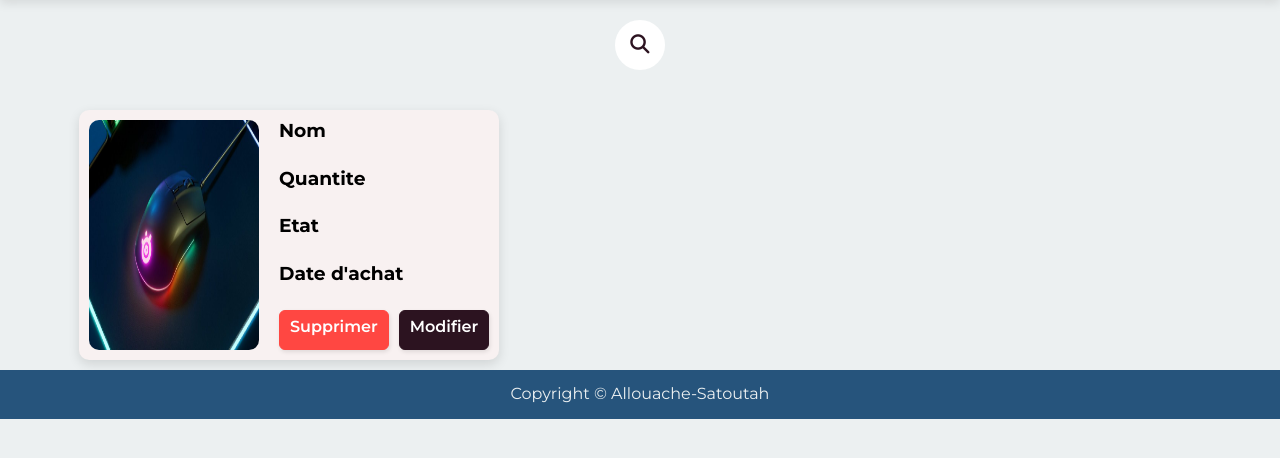
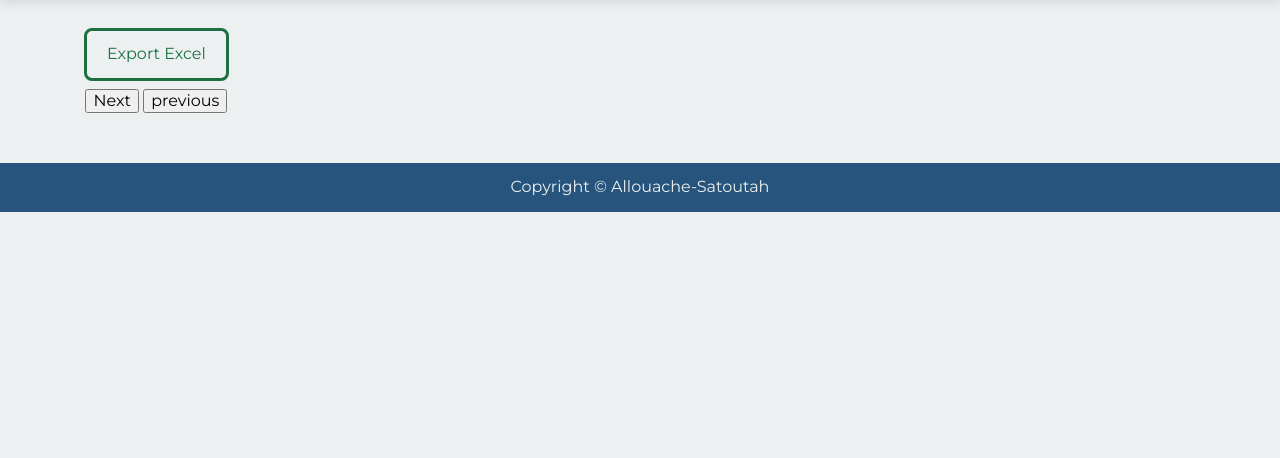
Before and after one commit to satoutahhaithem/manageIotProject, a PHP site: page /index2.php in a window 1280 px wide. Shown: the part 80-538 px from the top of the page. Run offline with PHP 8.4, Linux system fonts and the light colour scheme; the visitor is signed in with stand-in values (Sample User, id 1); data that the repository does not hold is empty.

Commit message:
next previous in affichage

```diff
--- a/action_date.php
+++ b/action_date.php
@@ -17,7 +17,7 @@ if (isset($_POST['query'])) {
       echo "
       <div class='box'>
       <div class='image'>
-        <img src='images/souris.jpg' alt='' />
+      <img src='./image/" . $row["image"] . "'/>
       </div>
       <div class='imformation'>
         <div class='nom'>
--- a/action_etat.php
+++ b/action_etat.php
@@ -17,7 +17,7 @@ if (isset($_POST['query1'])) {
       echo "
       <div class='box'>
       <div class='image'>
-        <img src='images/souris.jpg' alt='' />
+      <img src='./image/" . $row["image"] . "'/>
       </div>
       <div class='imformation'>
         <div class='nom'>
--- a/index.php
+++ b/index.php
@@ -22,6 +22,8 @@ $composants = $statement_get->fetchAll(PDO::FETCH_OBJ);
         <br />
         <form method="post" action="export.php" style="text-align:center;">
           <input type="submit" name="export" class="export" style="width: 100%;" value="Export Excel" />
+          <input type="button" id="next" value="Next">
+          <input type="button" id="previous" value="Previous">
         </form>
       </div>
     </div>
@@ -41,7 +43,7 @@ $composants = $statement_get->fetchAll(PDO::FETCH_OBJ);
     <!-- affichage du composants dans la page -->
     <div class="container boxes">
       <?php foreach ($composants as $composant) : ?>
-        <div class="box">
+        <div class="box" id="box">
           <div class="image">
             <img src="./image/<?php echo $composant->image; ?>">
           </div>
--- a/index2.php
+++ b/index2.php
@@ -1,119 +1,110 @@
 <?php
 include "config/db_connection.php";
 include "header.php";
-$message = "";
-if (isset($_POST["name"]) && isset($_POST["qte"]) && isset($_POST["etat"]) && isset($_POST["date"])) {
-  $nom = $_POST["name"];
-  $qte = $_POST["qte"];
-  $etat = $_POST["etat"];
-  $datee = $_POST["date"];
-  $sql_add = "INSERT INTO iot.composant(nom,quantite,etat,date_achat) VALUES(:nom,:qte,:etat,:datee)";
-  $statement_add = $connection->prepare($sql_add);
-  if ($statement_add->execute([':nom' => $nom, ':qte' => $qte, ':etat' => $etat, ':datee' => $datee])) {
-    $message = "data inserted successfuly";
-  };
+
+// Get all composants
+?>
+<!-- Content -->
+<?php if ($_SESSION["email"]) { ?>
+  <section class="content">
+    <script>
+      $(document).ready(function() {
+        var currentcount = 0;
+        var newcount = 6;
+        // Send Search Text to the server
+        $("#next").on("click", function() {
+          currentcount = newcount;
+          newcount += 6;
+          $("#boxes").load("get_tranche_next.php", {
+            currentcount: currentcount,
+            newcount: newcount
+          })
+
+        });
+        $("#previous").on("click", function() {
+          currentcount -= 6;
+          newcount -= 6;
+          if (currentcount < 0 || newcount) {
+            newcount = 6;
+            currentcount = 0;
+          }
+          $("#boxes").load("get_tranche_previous.php", {
+            currentcount: currentcount,
+            newcount: newcount
+          })
+
+        });
+
+
+      });
+    </script>
+    <!-- modal that contains add form -->
+    <?php
+    include "add.php";
+
+    ?>
+    <div class="export">
+      <div class="container">
+        <br />
+        <form method="post" action="export.php" style="text-align:center;">
+          <input type="submit" name="export" class="export" style="width: 100%;" value="Export Excel" />
+          <input type="button" value="Next" id="next">
+          <input type="button" value="previous" id="previous">
+        </form>
+      </div>
+    </div>
+    <div class="container">
+      <?php
+      if (!empty($valideMessage)) {
+        include "alert_fail.php";
+      }
+      if (!empty($message)) {
+        include "alert_success.php";
       }
 
-// Get all composants
-$sql_get_all = "SELECT * FROM iot.composant";
+      ?>
+
+
+    </div>
+    <!-- affichage du composants dans la page -->
+    <div class="container boxes" id="boxes">
+      <?php
+      $sql_get_all = "SELECT * FROM iot.composant LIMIT 6";
       $statement_get = $connection->prepare($sql_get_all);
       $statement_get->execute();
       $composants = $statement_get->fetchAll(PDO::FETCH_OBJ);
 
-?>
-<!-- Content -->
-<section class="content">
-  <!-- modal that contains add form -->
-  <div class="modale">
-    <!-- The Modal -->
-    <div id="myModal" class="modal">
-      <!-- Modal content -->
-      <div class="modal-content">
-        <div class="modal-header">
-          <span class="close">&times;</span>
-          <h2>Modal Header</h2>
-        </div>
-        <div class="modal-body">
-          <form action="index.php" method="post">
-            <label for="name">Nom de Composant</label>
-            <input type="text" id="name" name="name" placeholder="Entrer le nom du composant, ex:souris .." />
-
-            <label for="qte">Quantite</label>
-            <input type="text" id="qte" name="qte" placeholder="Specifier la quantite du composant, ex 18 .." />
 
 
-            <label for="etat">Etat</label>
-            <select id="etat" name="etat">
-              <option value="disponible">Disponible</option>
-              <option value="en-pane">En pane</option>
-              <option value="perdu">Perdu</option>
-            </select>
-            <label for="qte">Date d'Achat</label>
-            <input type="date" id="date" name="date" />
-            <input type="submit" value="Ajouter" />
-          </form>
-        </div>
-        <div class="modal-footer">
-          <h3>Modal Footer</h3>
-        </div>
-      </div>
-    </div>
-  </div>
-
-
-  <!-- search -->
-  <div class="container">
-    <form action="" class="search" method="post">
-      <input type="search" required class="inpt-search" id="search" />
-      <i class="fa fa-search"></i>
-      <a href="javascript:void(0)" id="clear-btn">Clear</a>
-    </form>
-
-
-    <div class="col-md-5" style="position: relative;margin-top: -38px;margin-left: 215px;">
-      <div class="list-group" id="show-list">
-        <!-- Here autocomplete list will be display -->
-      </div>
-    </div>
-
-
-  </div>
-  <div class="container">
-    <?php
-    if (!empty($message)) {
-      include "alert_success.php";
-    }
-    ?>
-  </div>
-  <!-- affichage du composants dans la page -->
-  <div class="container">
-    <div class="box">
+      foreach ($composants as $composant) : ?>
+        <div class="box" id="box">
           <div class="image">
-        <img src="images/souris.jpg" alt="" />
+            <img src="./image/<?php echo $composant->image; ?>">
           </div>
           <div class="imformation">
             <div class="nom">
               <h3>Nom</h3>
-          <p></p>
+              <p><?= $composant->nom; ?></p>
             </div>
             <div class="quantite">
               <h3>Quantite</h3>
-          <p></p>
+              <p><?= $composant->quantite; ?></p>
             </div>
             <div class="etat">
               <h3>Etat</h3>
-          <p></p>
+              <p><?= $composant->etat; ?></p>
             </div>
             <div class="date">
               <h3>Date d'achat</h3>
-          <p></p>
+              <p><?= $composant->date_achat; ?></p>
             </div>
             <div class="buttons">
-          <a class="supprimer" onclick="return confirm('Voulez vous vraiment supprimer ce composant ?')" href="delete.php?id=">Supprimer</a>
-          <a class="modifier" href="update.php?id=">Modifier</a>
+              <a class="supprimer" onclick="return confirm('Voulez vous vraiment supprimer ce composant ?')" href="delete.php?id=<?= $composant->id_composant ?>">Supprimer</a>
+              <a class="modifier" href="update.php?id=<?= $composant->id_composant ?>">Modifier</a>
             </div>
           </div>
         </div>
+      <?php endforeach; ?>
     </div>
   </section>
   <?php
@@ -121,3 +112,4 @@ include "footer.php";
   ?>
   <script src="https://cdnjs.cloudflare.com/ajax/libs/jquery/3.5.1/jquery.min.js"></script>
   <script src="script.js"></script>
+<?php } else header("Location: login.php"); ?>
--- a/script.js
+++ b/script.js
@@ -37,3 +37,7 @@ $(document).ready(function () {
   });
   // Set searched text in input field on click of search button
 });
+
+// Get first n elements
+
+// var composants = [];
```
Also changed, not shown: get_tranche_next.php (added, +50 -0 lines), get_tranche_previous.php (added, +49 -0 lines), image/attest.PNG (added), image/cercle perimetre et surface.PNG (added), image/pc.png (added). Lines whose indentation alone changed are shown as unchanged.
